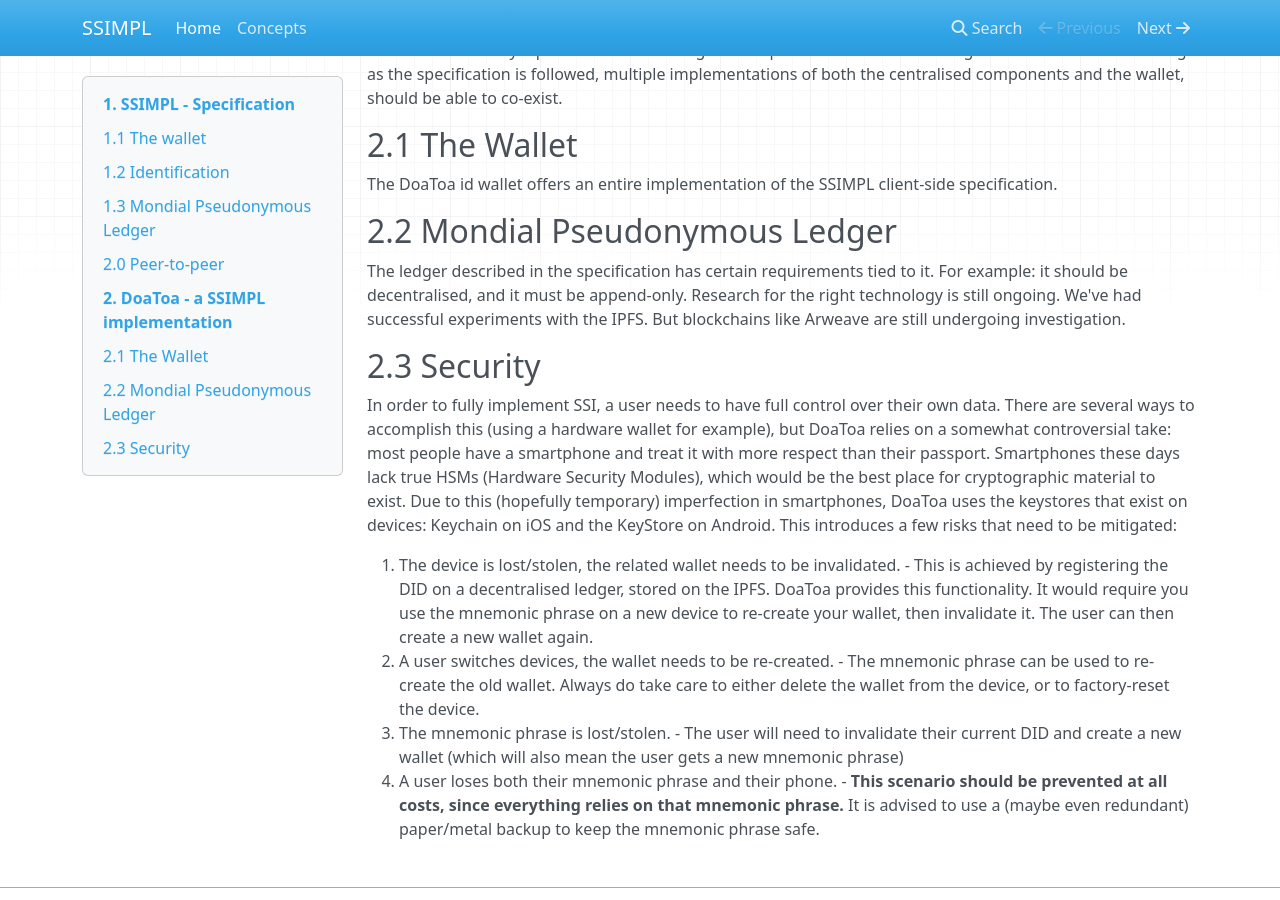
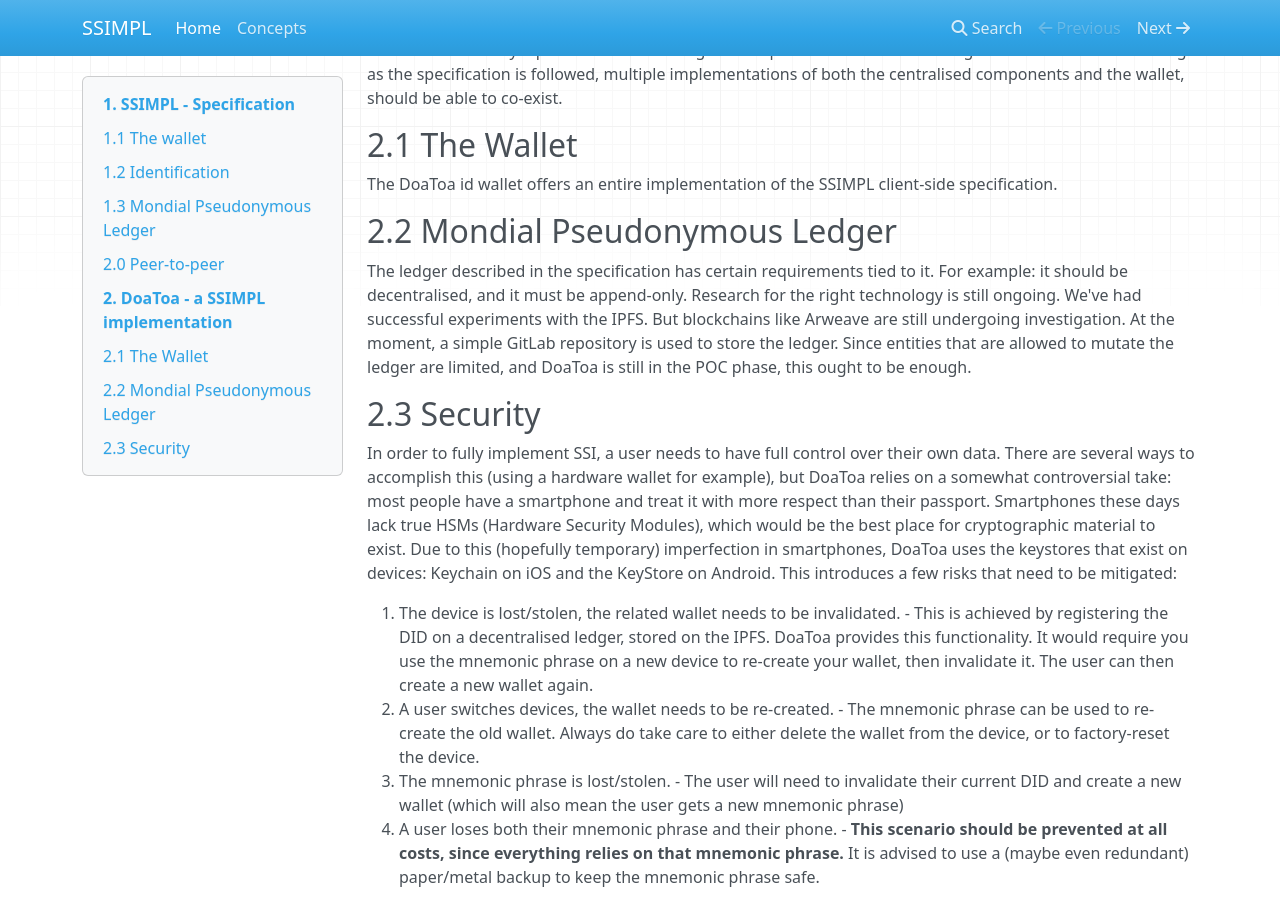
Before and after one commit to compilit/ssimpl, an MkDocs documentation site: the page built from docs/index.md, in a window 1280 px wide and 900 px high, scrolled down 2314 px. Built offline with MkDocs 1.6.1, drawn with Linux system fonts in a browser that asks for light colours; nearby versions of some CDN libraries.

Commit message:
chore: improved docs

```diff
--- a/docs/index.md
+++ b/docs/index.md
@@ -251,7 +251,9 @@
 
 The ledger described in the specification has certain requirements tied to it. For example: it should be decentralised,
 and it must be append-only. Research for the right technology is still ongoing. We've had successful experiments with
-the IPFS. But blockchains like Arweave are still undergoing investigation.
+the IPFS. But blockchains like Arweave are still undergoing investigation. At the moment, a simple GitLab repository is
+used to store the ledger. Since entities that are allowed to mutate the ledger are limited, and DoaToa is still in the
+POC phase, this ought to be enough.
 
 ## 2.3 Security
 
@@ -271,12 +273,14 @@
 3. The mnemonic phrase is lost/stolen. - The user will need to invalidate their current DID
    and create a new wallet (which will also mean the user gets a new mnemonic phrase)
 4. A user loses both their mnemonic phrase and their phone. - **This scenario should be prevented at all costs, since
-   everything relies on that mnemonic phrase.** It is advised to use a (maybe even redundant) paper/metal backup to keep the
+   everything relies on that mnemonic phrase.** It is advised to use a (maybe even redundant) paper/metal backup to keep
+   the
    mnemonic phrase safe.
 
 [//]: # (## 2.4 Centralised component)
 
 [//]: # ()
+
 [//]: # (In order to establish WebRTC connections, some centralised components are required for peers to find each other. As soon)
 
 [//]: # (as the connection is created, all data will be moved directly from peer to peer. So there is no need to entrust any)
@@ -284,9 +288,11 @@
 [//]: # (server with your data.)
 
 [//]: # ()
+
 [//]: # (In order to store data on the IPFS while leveraging metadata to 'update' files, a central server is also required.)
 
 [//]: # ()
+
 [//]: # (Finally, in order to ensure every SSIMPL DID out there is actually from the ones they claim to be, DoaToa can be)
 
 [//]: # (presented with the cryptographic material coming from your passport along with the DID. If DoaToa can verify this)
@@ -294,6 +300,7 @@
 [//]: # (material, the DID will be signed by DoaToa. Verification of this material goes as follows:)
 
 [//]: # ()
+
 [//]: # (1. The passport contains all the means for an Active Authentication challenge, which needs to be passed. This challenge)
 
 [//]: # (   makes sure the cryptographic material actually comes from the passport in the hands of the owner.)
@@ -305,6 +312,7 @@
 [//]: # (   signature.)
 
 [//]: # ()
+
 [//]: # (This limited set of features is provided by DoaToa, but could relatively easily be implemented by other enthusiasts. The)
 
 [//]: # (only requirements are that they are open-sourced. Each provider of these features will require a DID as well. You can)
```
Also changed, not shown: site/index.html, site/search/search_index.json.
